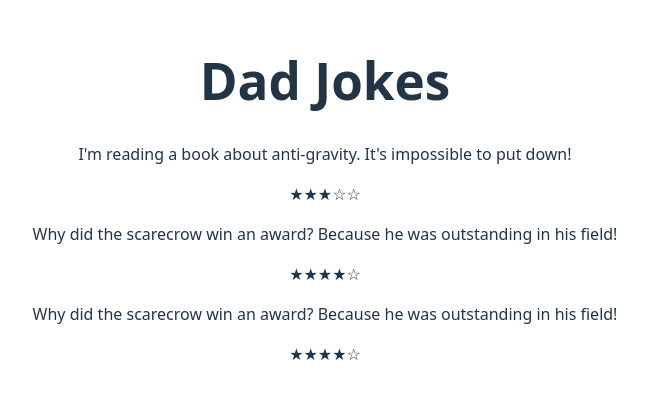
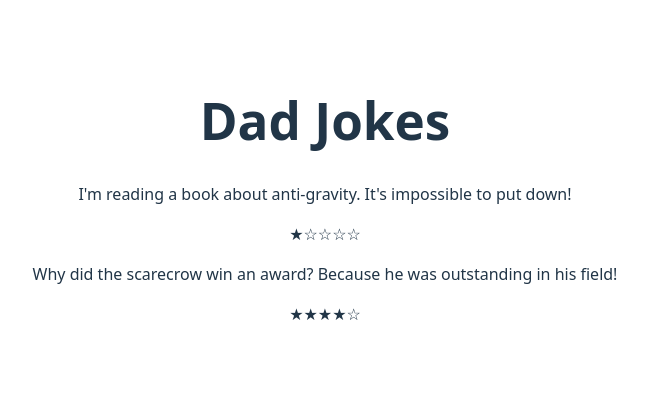
Before and after one commit to manikantareddy268/Sam-react, a React (Vite) app: page / in a window 1280 px wide. Shown: the part 200-598 px from the top of the page, without its empty margins (315-963 px from the left). Built offline with nearby package versions, Linux system fonts and the light colour scheme.

Commit message:
rendering from an array

```diff
--- a/src/App.jsx
+++ b/src/App.jsx
@@ -3,17 +3,30 @@ import Joke from './Joke'
 
 function App() {
 
-  const dadJoke2 ={
-    joke: "Why did the scarecrow win an award? Because he was outstanding in his field!",
-    rating: 4
-  }
+  const jokes =[
+    {
+      joke: "I'm reading a book about anti-gravity. It's impossible to put down!",
+      rating: 1
+    },
+    {
+      joke: "Why did the scarecrow win an award? Because he was outstanding in his field!",
+      rating: 4
+    },
+    {
+      joke: "Why don't scientists trust atoms? Because they make up everything!",
+      rating: 5
+    },
+    {
+      joke: "Why did the bicycle fall over? Because it was two-tired!",
+      rating: 4
+    }
+  ]
   return (
       <div>
         <h1>Dad Jokes</h1>
 
-        <Joke joke="I'm reading a book about anti-gravity. It's impossible to put down!" rating={3} />
-        <Joke joke={dadJoke2.joke} rating={dadJoke2.rating} />
-        <Joke {...dadJoke2} />
+        <Joke joke={jokes[0].joke} rating={jokes[0].rating} />
+        <Joke joke={jokes[1].joke} rating={jokes[1].rating} />
       </div>
   )
 }
```
